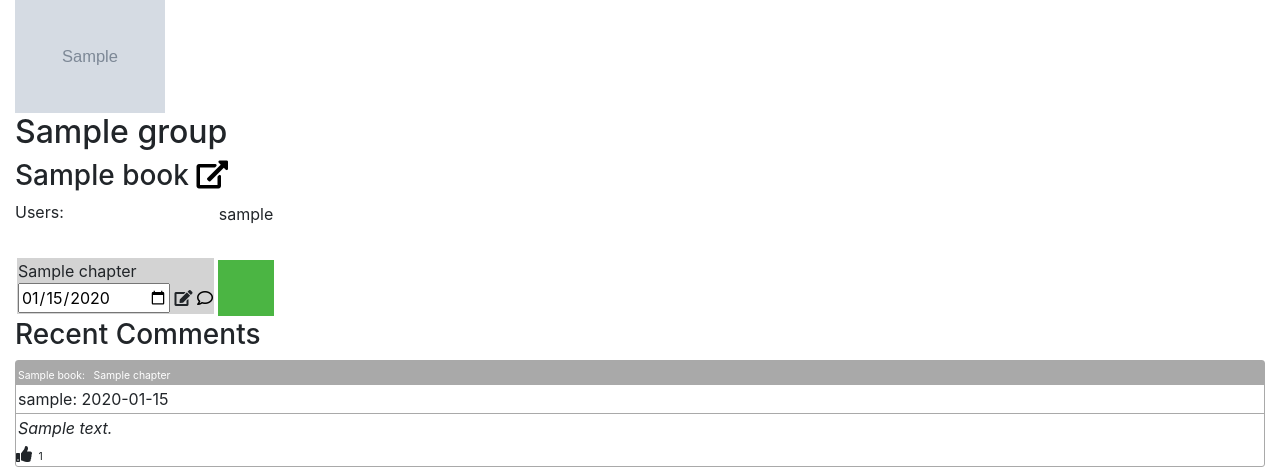
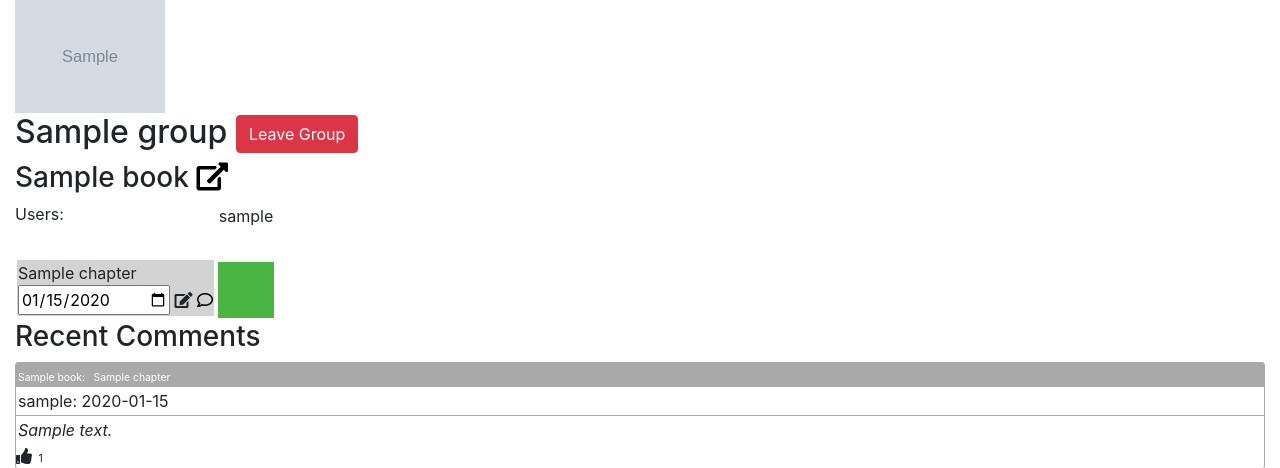
Before and after one commit to joshdbarton/nightstand-capstone, a Django app: page /groups/1 in a window 1280 px wide. Shown: the part 56-524 px from the top of the page. Run offline with Django 3.2, Linux system fonts and the light colour scheme; a user stored in the database is signed in; tables that the repository leaves empty hold one stand-in row (values such as "Sample post"); grey boxes marked "Sample" are stand-in pictures; some libraries are stand-ins or nearby versions.

Commit message:
added leave group buttons to group view

```diff
--- a/nightstand_dashboard/templates/nightstand_dashboard/book_view.html
+++ b/nightstand_dashboard/templates/nightstand_dashboard/book_view.html
@@ -6,7 +6,7 @@
     <h1>{{book.title}}</h1>
     <h4>
     {% for group in groups %}
-        <span class="badge badge-primary">{{group}}</span>
+        <a href="/groups/{{group.id}}"><span class="badge badge-primary">{{group}}</span></a>
     {%  endfor %}
     </h4>
 </div>
--- a/nightstand_dashboard/templates/nightstand_dashboard/group_detail.html
+++ b/nightstand_dashboard/templates/nightstand_dashboard/group_detail.html
@@ -1,12 +1,13 @@
 {% extends 'nightstand_dashboard/base.html' %}
 
 {% block content %}
-{% if reader not in group.readers.all %}
-<a href="/group_add/{{group.id}}"><input type="button" value="Join Group"/></a>
-{% endif %}
 <div class="group-detail-card">
     <img src="{{group.book.thumbnail}}" alt="{{book.title}} cover" width="150"/>
-    <h2>{{group}}</h2>
+    <h2>{{group}}{% if reader not in group.readers.all %}
+            <a href="/group_add/{{group.id}}"><button type="button" class="btn btn-info">Join Group</button></a>
+            {% else %}
+            <a href="/leave_group/{{group.id}}"><button type="button" class="btn btn-danger">Leave Group</button></a>
+            {% endif %}</h2>
     <h3>{{group.book}} <a href="/books/{{group.book.id}}"><i class="fas fa-external-link-alt"></i></a></h3>
 </div>
 <div id="group-progress">
--- a/nightstand_dashboard/urls.py
+++ b/nightstand_dashboard/urls.py
@@ -20,4 +20,5 @@ urlpatterns = [
     path("create_group/<slug:olid>", views.create_group, name="create_group"),
     path("group_add/<int:pk>", views.group_add, name="group_add"),
     path("delete_user_book/<int:pk>", views.delete_user_book, name="delete_user_book"),
+    path("leave_group/<int:pk>", views.leave_group, name="leave-group"),
 ]
--- a/nightstand_dashboard/views.py
+++ b/nightstand_dashboard/views.py
@@ -261,3 +261,10 @@ def delete_user_book(request, pk):
     for group in groups:
         group.readers.remove(reader)
     return redirect("/dashboard/")
+
+@login_required()
+def leave_group(request, pk):
+    reader = Reader.objects.get(user=request.user)
+    group = Group.objects.get(pk=pk)
+    group.readers.remove(reader)
+    return redirect("/dashboard/")
```
